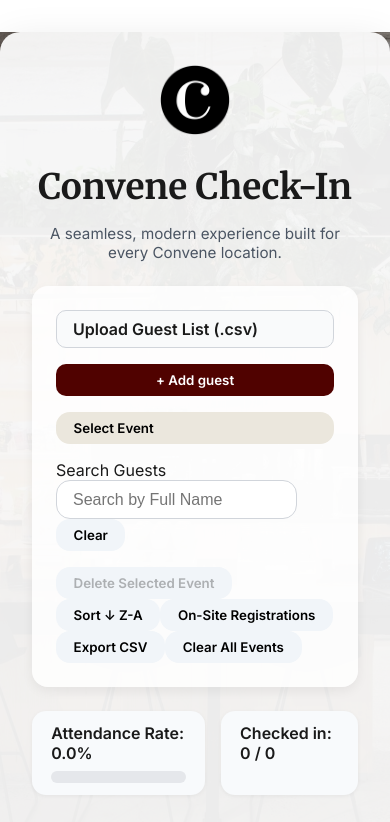
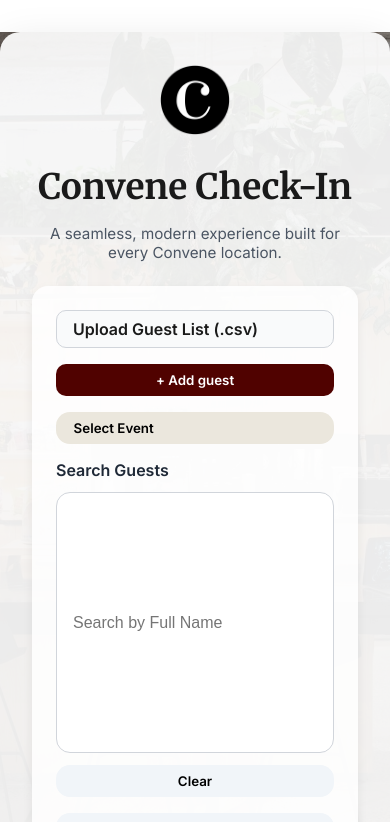
Before and after one commit to ogeylanioglu/check-in-app-bitbucket-preview, a React (Vite) app: page / in a window 390 px wide. Shown: the top 822 px of the page. Built offline with nearby package versions, Linux system fonts and the light colour scheme; the HTML template or start-up script is replaced by a standard one.

Commit message:
Update index.css

```diff
--- a/src/index.css
+++ b/src/index.css
@@ -119,10 +119,52 @@ input[type="file"]::-webkit-file-upload-button:hover {
   background: #e5e7eb;
 }
 
-.search-row {
+
+.search-bar {
   display: flex;
+  align-items: center;
+  gap: 0.75rem;
   flex-wrap: wrap;
+  }
+
+.search-bar label {
+  font-weight: 600;
+  color: #1f2937;
+}
+
+.search-bar input[type="text"] {
+  flex: 1 1 240px;
+  min-width: 0;
+}
+
+.search-bar button {
+  white-space: nowrap;
+}
+
+.control-actions {
+  display: grid;
+  grid-template-columns: repeat(auto-fit, minmax(200px, 1fr));
   gap: 0.75rem;
+}
+
+.control-actions button,
+.control-actions .export-btn {
+  width: 100%;
+}
+
+@media (max-width: 600px) {
+  .search-bar {
+    flex-direction: column;
+    align-items: stretch;
+  }
+
+  .search-bar label {
+    width: 100%;
+  }
+
+  .search-bar button {
+    width: 100%;
+  }
 }
 
 input[type="text"] {
```
